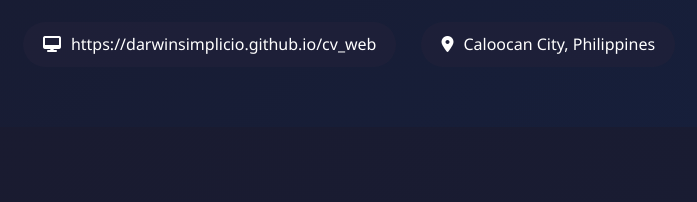
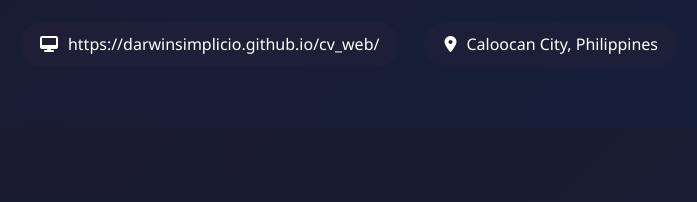
Before and after one commit to DarwinSimplicio/cv_web, a plain HTML site: page index.html in a window 1280 px wide. Shown: the part 484-686 px from the top of the page, 291-988 px from the left. Drawn offline with Linux system fonts and the light colour scheme.

Commit message:
index.html

```diff
--- a/index.html
+++ b/index.html
@@ -509,7 +509,7 @@
                     </div>
                     <div class="contact-item">
                         <i class="fas fa-desktop"></i>
-                        <span>https://darwinsimplicio.github.io/cv_web</span>
+                        <span>https://darwinsimplicio.github.io/cv_web/</span>
                     </div>
                     <div class="contact-item">
                         <i class="fas fa-map-marker-alt"></i>
```
